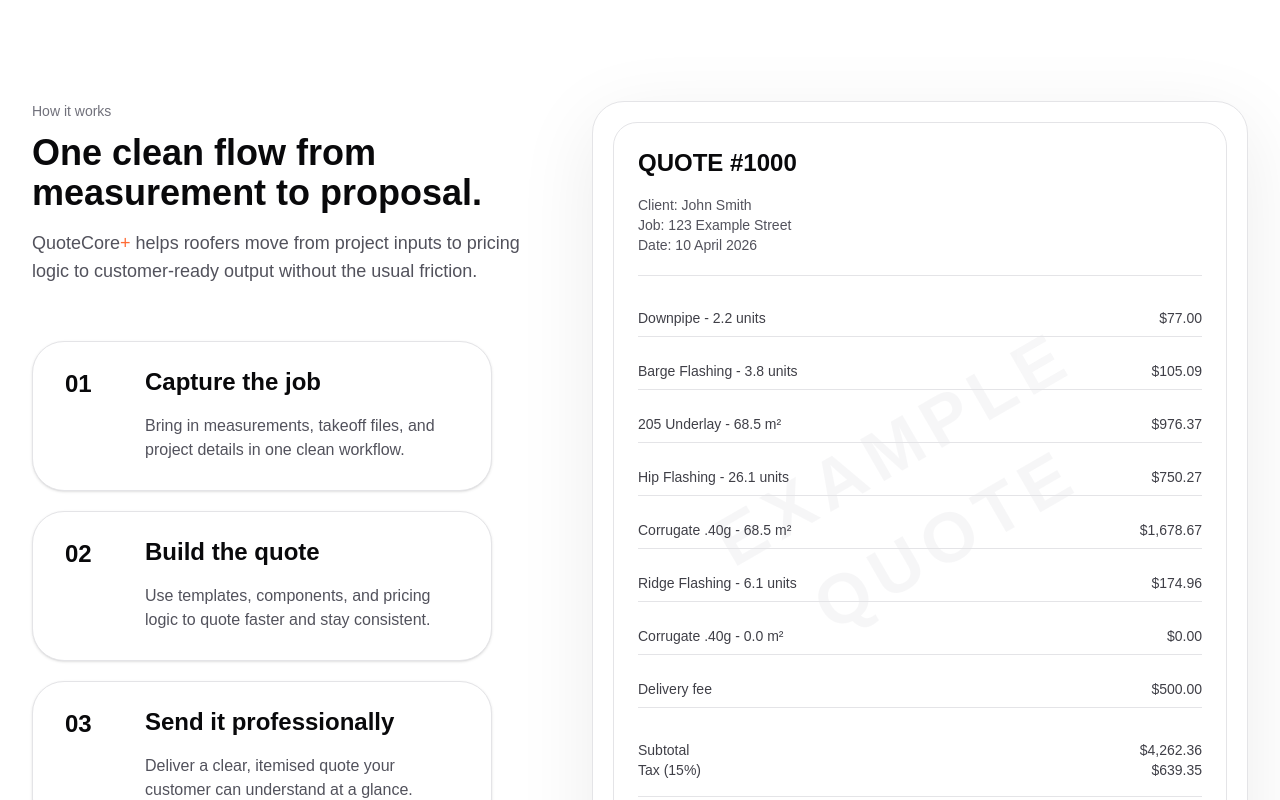
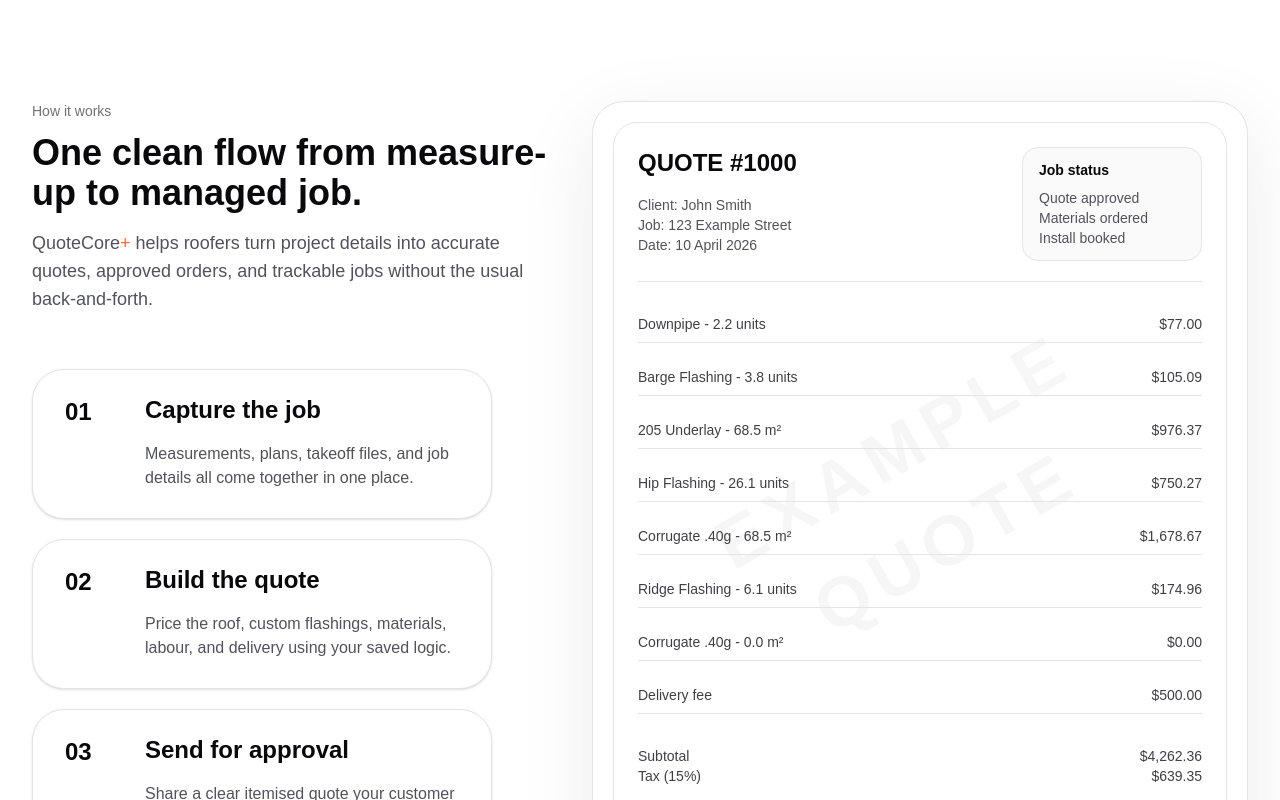
Before and after one commit to barrytheai/quotecore, a Next.js app: page / in a window 1280 px wide. Shown: the part 620-1420 px from the top of the page. Built offline with nearby package versions, Linux system fonts and the light colour scheme.

Commit message:
Simplify how it works flow and add job status to quote preview

```diff
--- a/app/page.tsx
+++ b/app/page.tsx
@@ -7,17 +7,22 @@ export default function HomePage() {
     {
       number: "01",
       title: "Capture the job",
-      body: "Bring in measurements, takeoff files, and project details in one clean workflow.",
+      body: "Measurements, plans, takeoff files, and job details all come together in one place.",
     },
     {
       number: "02",
       title: "Build the quote",
-      body: "Use templates, components, and pricing logic to quote faster and stay consistent.",
+      body: "Price the roof, custom flashings, materials, labour, and delivery using your saved logic.",
     },
     {
       number: "03",
-      title: "Send it professionally",
-      body: "Deliver a clear, itemised quote your customer can understand at a glance.",
+      title: "Send for approval",
+      body: "Share a clear itemised quote your customer can approve with confidence.",
+    },
+    {
+      number: "04",
+      title: "Manage the job",
+      body: "Once approved, order materials and track the job through to completion.",
     },
   ];
 
@@ -163,13 +168,13 @@ export default function HomePage() {
             <div>
               <p className="text-sm text-zinc-500">How it works</p>
               <h2 className="mt-3 text-3xl font-semibold sm:text-4xl">
-                One clean flow from measurement to proposal.
+                One clean flow from measure-up to managed job.
               </h2>
               <p className="mt-4 max-w-[520px] text-lg text-zinc-600">
                 <span className="brand-wordmark">
                   QuoteCore<span className="brand-plus">+</span>
                 </span>{" "}
-                helps roofers move from project inputs to pricing logic to customer-ready output without the usual friction.
+                helps roofers turn project details into accurate quotes, approved orders, and trackable jobs without the usual back-and-forth.
               </p>
 
               <div className="mt-14 flex max-w-[460px] flex-col gap-5">
@@ -208,10 +213,20 @@ export default function HomePage() {
 
                   <div className="relative">
                     <div className="border-b border-zinc-200 pb-5">
-                      <p className="text-2xl font-semibold">QUOTE #1000</p>
-                      <p className="mt-4 text-sm text-zinc-600">Client: John Smith</p>
-                      <p className="text-sm text-zinc-600">Job: 123 Example Street</p>
-                      <p className="text-sm text-zinc-600">Date: 10 April 2026</p>
+                      <div className="flex flex-wrap items-start justify-between gap-4">
+                        <div>
+                          <p className="text-2xl font-semibold">QUOTE #1000</p>
+                          <p className="mt-4 text-sm text-zinc-600">Client: John Smith</p>
+                          <p className="text-sm text-zinc-600">Job: 123 Example Street</p>
+                          <p className="text-sm text-zinc-600">Date: 10 April 2026</p>
+                        </div>
+                        <div className="min-w-[180px] rounded-2xl border border-zinc-200 bg-zinc-50 px-4 py-3 text-sm">
+                          <p className="font-semibold text-zinc-950">Job status</p>
+                          <p className="mt-2 text-zinc-600">Quote approved</p>
+                          <p className="text-zinc-600">Materials ordered</p>
+                          <p className="text-zinc-600">Install booked</p>
+                        </div>
+                      </div>
                     </div>
 
                     <div className="mt-6 space-y-4 text-sm text-zinc-700">
```
